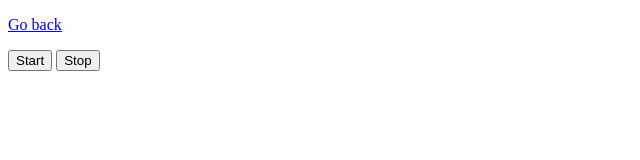
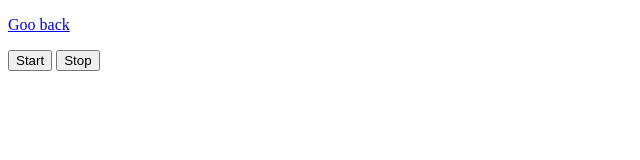
Before and after one commit to Stereoboi/goit-js-hw-09, a plain HTML site: page 01-color-switcher.html in a window 1280 px wide. Shown: the full height of the page, 0-640 px from the left. Drawn offline with Linux system fonts and the light colour scheme.

Commit message:
Deploying to gh-pages from @ Stereoboi/goit-js-hw-09@ad3966e6058ea94f0bca4cb885af9890230f99e5 🚀

```diff
--- a/01-color-switcher.html
+++ b/01-color-switcher.html
@@ -1 +1 @@
-<!DOCTYPE html><html lang="en"><head><meta charset="utf-8"><meta name="viewport" content="width=device-width, initial-scale=1.0"><title>Color switcher</title><link rel="stylesheet" href="/goit-js-hw-09/index.9daf5a1d.css"></head><body> <p><a href="/goit-js-hw-09/index.html">Go back</a></p> <button type="button" data-start="">Start</button> <button type="button" data-stop="">Stop</button> <script src="/goit-js-hw-09/01-color-switcher.442aa4f5.js" type="module"></script><script src="/goit-js-hw-09/01-color-switcher.9e3fcf17.js" nomodule="" defer></script> </body></html>
+<!DOCTYPE html><html lang="en"><head><meta charset="utf-8"><meta name="viewport" content="width=device-width, initial-scale=1.0"><title>Color switcher</title><link rel="stylesheet" href="/goit-js-hw-09/index.9daf5a1d.css"></head><body> <p><a href="/goit-js-hw-09/index.html">Goo back</a></p> <button type="button" data-start="">Start</button> <button type="button" data-stop="">Stop</button> <script src="/goit-js-hw-09/01-color-switcher.442aa4f5.js" type="module"></script><script src="/goit-js-hw-09/01-color-switcher.9e3fcf17.js" nomodule="" defer></script> </body></html>
```
